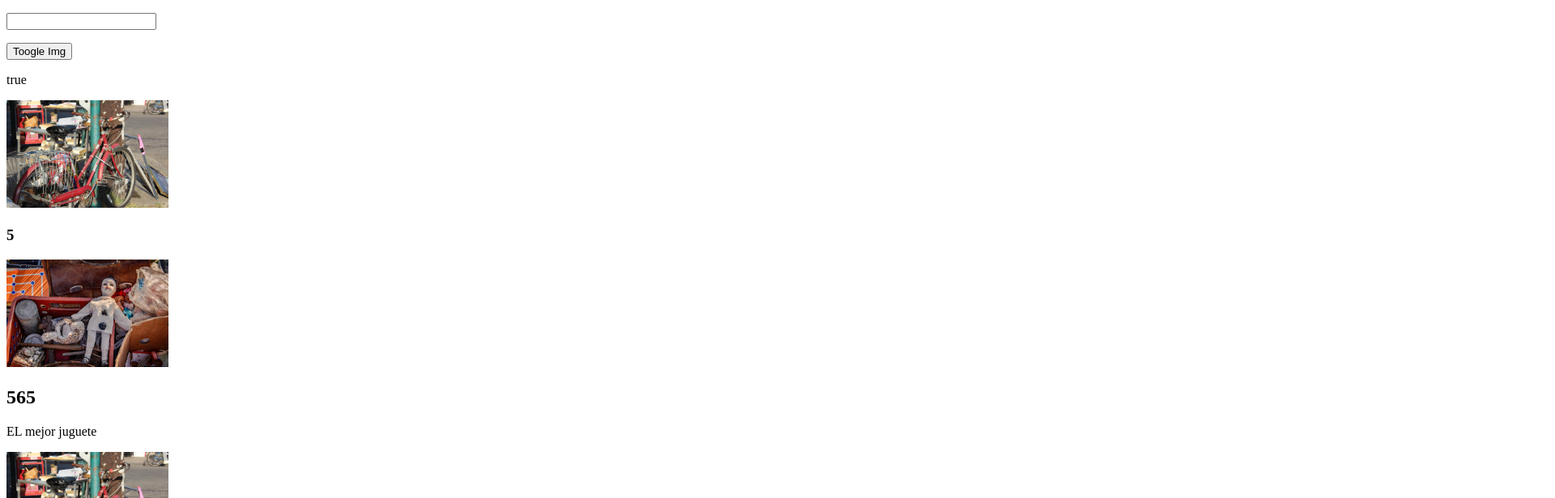
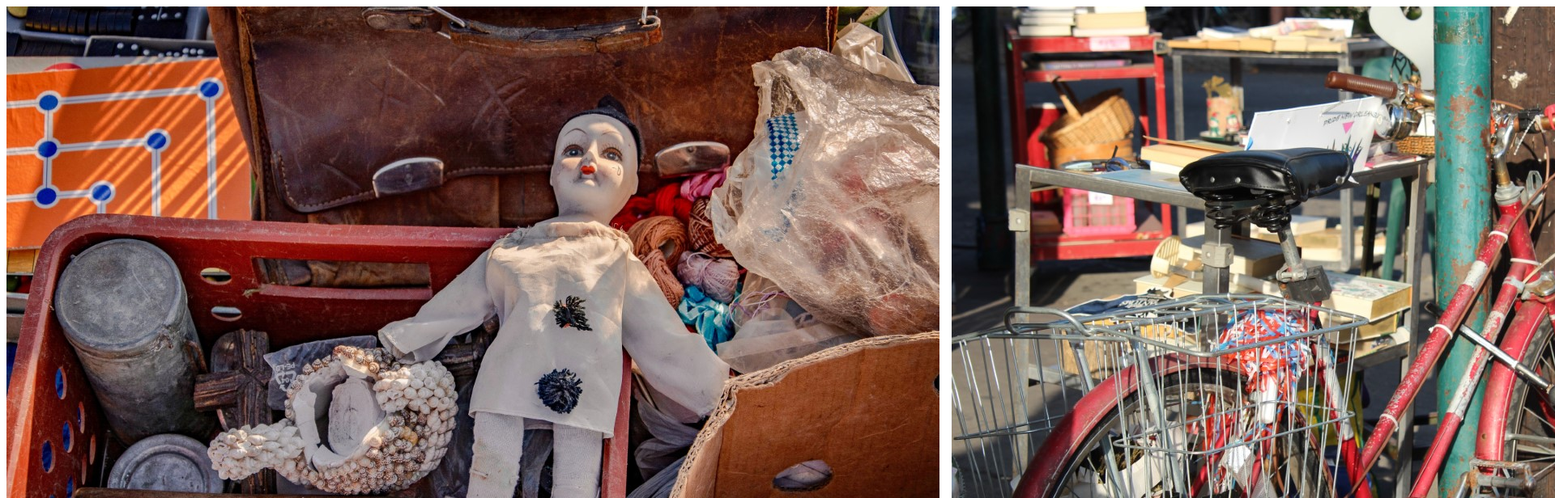
Before and after one commit to NousCode/my-store, an Angular app: page / in a window 1280 px wide. Shown: the top 616 px of the page at 81% size, 1920 px wide, since content can reach past the window. Built offline with nearby package versions, Linux system fonts and the light colour scheme.

Commit message:
Creating products component.

```diff
--- a/src/app/app.component.html
+++ b/src/app/app.component.html
@@ -1,5 +1 @@
-<p><input type="text" [(ngModel)]="imgParent"/></p>
-<button (click)="toggleImg()">Toogle Img</button>
-<p>{{ showImg }}</p>
-<app-img (loaded)="onLoaded($event)" [img]="imgParent" *ngIf="showImg"></app-img>
-<app-product [product]="product" *ngFor="let product of products"></app-product>
+<app-products></app-products>
--- a/src/app/app.component.ts
+++ b/src/app/app.component.ts
@@ -1,5 +1,4 @@
 import { Component } from '@angular/core';
-import { Product } from './models/product.model';
 
 @Component({
   selector: 'app-root',
@@ -7,32 +6,7 @@
   styleUrls: ['./app.component.sass']
 })
 export class AppComponent {
-  products: Product[] = [
-    {
-      id: '1',
-      name: 'EL mejor juguete',
-      price: 565,
-      image: '../assets/images/toy.jpg'
-    },
-    {
-      id: '2',
-      name: 'Bicicleta casi nueva',
-      price: 356,
-      image: '../assets/images/bike.jpg'
-    },
-    {
-      id: '3',
-      name: 'Colleción de albumnes',
-      price: 34,
-      image: '../assets/images/album.jpg'
-    },
-    {
-      id: '4',
-      name: 'Mis libros',
-      price: 23,
-      image: '../assets/images/books.jpg'
-    },
-  ];;
+
   imgParent = '';
 
   showImg = true;
--- a/src/app/app.module.ts
+++ b/src/app/app.module.ts
@@ -6,12 +6,14 @@
 import { AppComponent } from './app.component';
 import { ImgComponent } from './components/img/img.component';
 import { ProductComponent } from './components/product/product.component';
+import { ProductsComponent } from './components/products/products.component';
 
 @NgModule({
   declarations: [
     AppComponent,
     ImgComponent,
-    ProductComponent
+    ProductComponent,
+    ProductsComponent
   ],
   imports: [
     FormsModule,
--- a/src/app/components/img/img.component.html
+++ b/src/app/components/img/img.component.html
@@ -1,6 +1,4 @@
-<img [src]="img" (load)="imgLoad()" (error)="imgError()" width="200" alt="img" *ngIf="img; else elseImg">
-
-<h3>{{ counter }}</h3>
+<img [src]="img" (load)="imgLoad()" (error)="imgError()" alt="img" *ngIf="img; else elseImg">
 <ng-template #elseImg>
   <img [src]="imageDefault" alt="img" width="200">
 </ng-template>
--- a/src/app/components/product/product.component.html
+++ b/src/app/components/product/product.component.html
@@ -1,3 +1,3 @@
-<img width="200" [src]="product.image" alt="">
+<app-img [img]="product.image"></app-img>
 <h2>{{ product.price }}</h2>
 <p>{{ product.name }}</p>
--- /dev/null
+++ b/src/app/components/products/products.component.html
@@ -0,0 +1,3 @@
+<div class="products--grid">
+  <app-product [product]="product" *ngFor="let product of products"></app-product>
+</div>
--- /dev/null
+++ b/src/app/components/products/products.component.sass
@@ -0,0 +1,18 @@
+.products--grid
+  display: flex
+  flex-direction: column
+
+// tablets
+@media screen and (min-width: 40em) and (max-width: 63.9em)
+  .products--grid
+    display: grid
+    grid-template-columns: repeat(4, 1fr)
+    grid-gap: 15px
+
+
+// desktop
+@media screen and (min-width: 64em)
+  .products--grid
+    display: grid
+    grid-template-columns: repeat(5, 1fr)
+    grid-gap: 15px
--- /dev/null
+++ b/src/app/components/products/products.component.ts
@@ -0,0 +1,41 @@
+import { Component, OnInit } from '@angular/core';
+import { Product } from '../../models/product.model';
+
+@Component({
+  selector: 'app-products',
+  templateUrl: './products.component.html',
+  styleUrls: ['./products.component.sass']
+})
+export class ProductsComponent implements OnInit {
+  products: Product[] = [
+    {
+      id: '1',
+      name: 'EL mejor juguete',
+      price: 565,
+      image: '../assets/images/toy.jpg'
+    },
+    {
+      id: '2',
+      name: 'Bicicleta casi nueva',
+      price: 356,
+      image: '../assets/images/bike.jpg'
+    },
+    {
+      id: '3',
+      name: 'Colleción de albumnes',
+      price: 34,
+      image: '../assets/images/album.jpg'
+    },
+    {
+      id: '4',
+      name: 'Mis libros',
+      price: 23,
+      image: '../assets/images/books.jpg'
+    },
+  ];
+  constructor() { }
+
+  ngOnInit(): void {
+  }
+
+}
```
Also changed, not shown: 1 other file (tests, documents, lock files or other folders).
